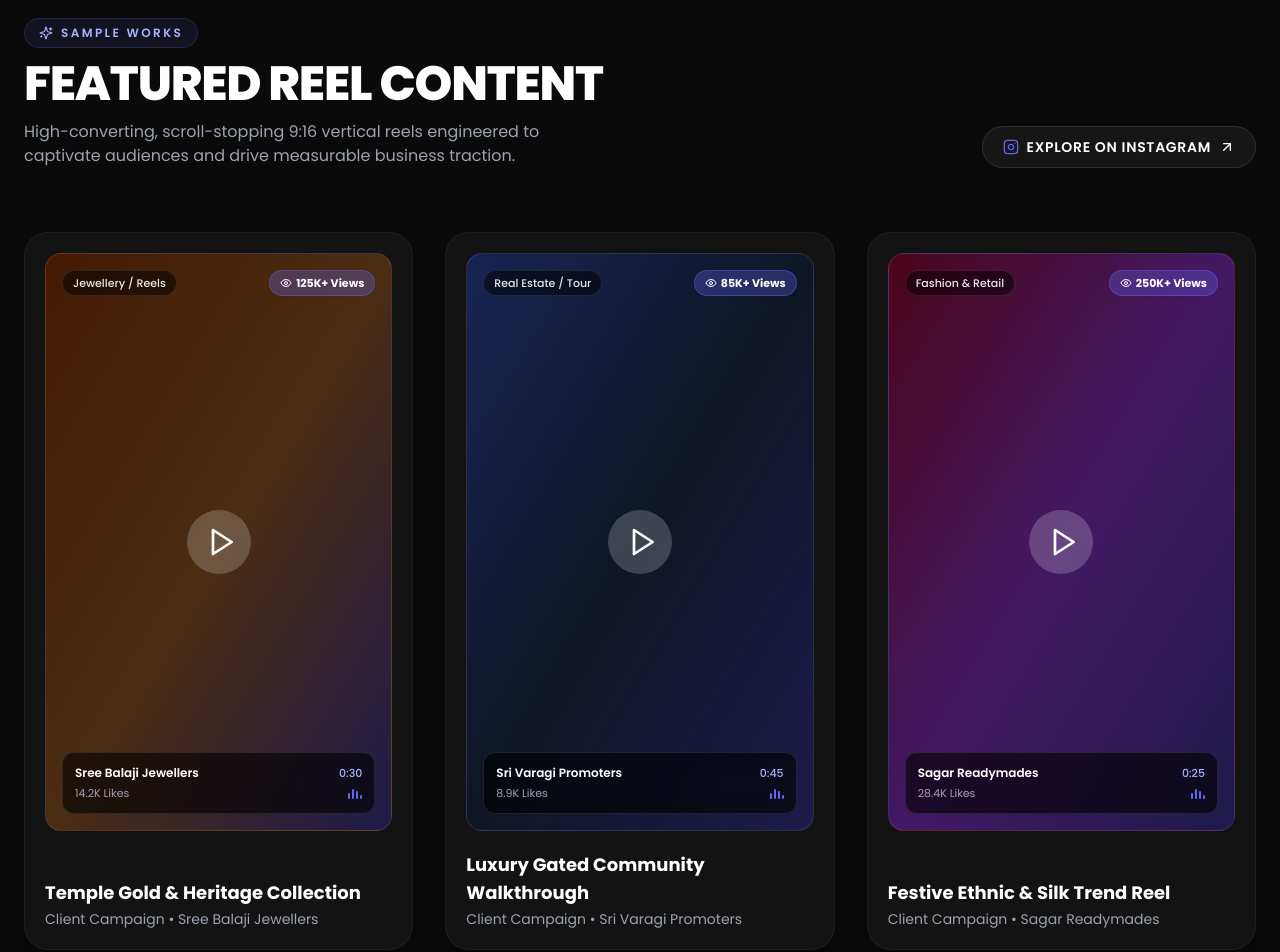
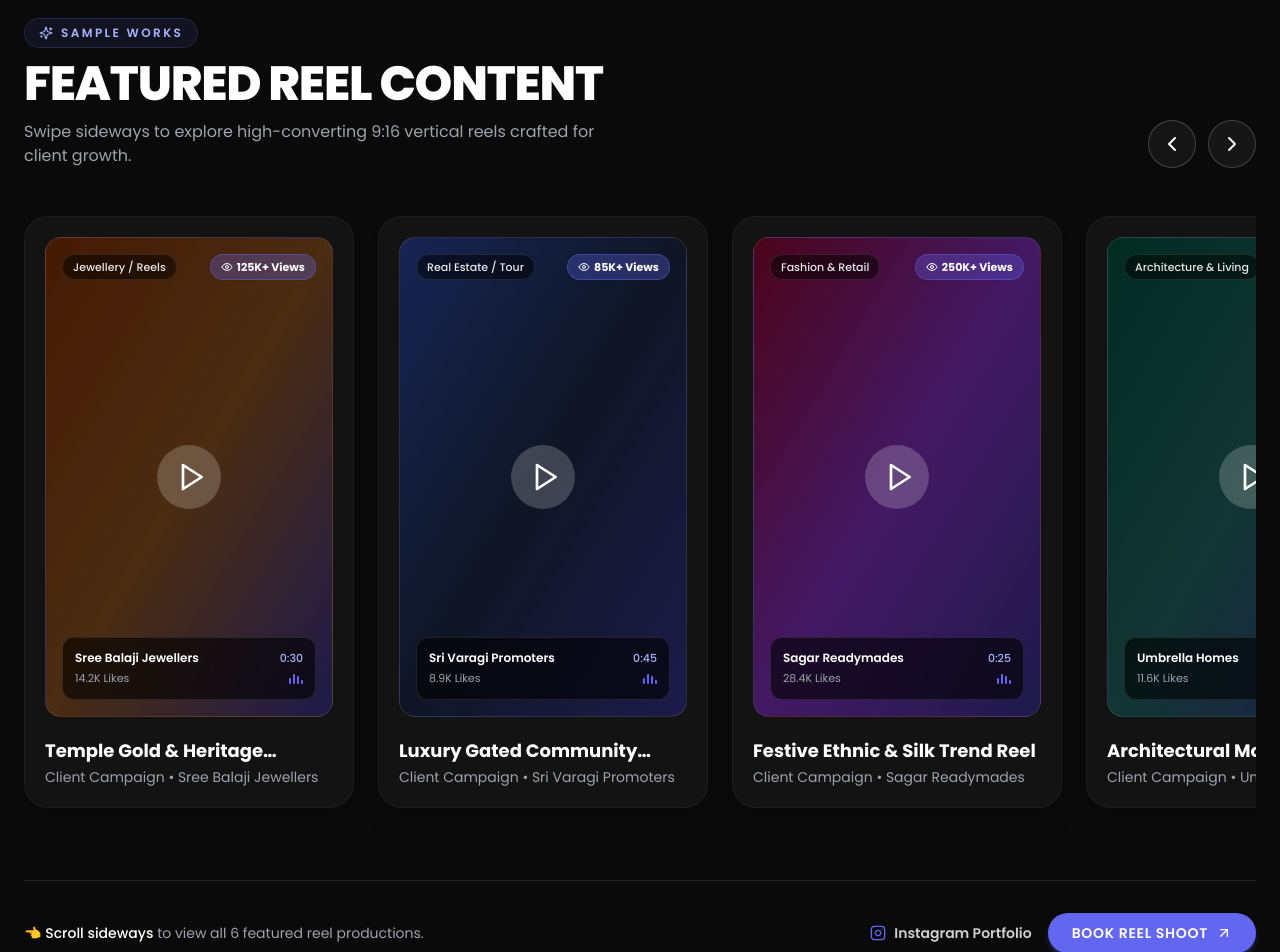
Before and after one commit to Vasanthank994499/Nova-frames-, a Next.js app: page / in a window 1280 px wide. Shown: the part 1820-2772 px from the top of the page. Built offline with nearby package versions, Linux system fonts and the light colour scheme.

Commit message:
feat: make Sample Works 6-reel section scroll sidewards with touch swipe and left/right chevron buttons

```diff
--- a/components/SampleWorks.tsx
+++ b/components/SampleWorks.tsx
@@ -1,8 +1,8 @@
 'use client';
 
-import { useState } from 'react';
+import { useState, useRef } from 'react';
 import { motion } from 'framer-motion';
-import { Play, Pause, Eye, Sparkles, Instagram, ArrowUpRight } from 'lucide-react';
+import { Play, Pause, Eye, Sparkles, Instagram, ArrowUpRight, ChevronLeft, ChevronRight } from 'lucide-react';
 import Link from 'next/link';
 
 interface Reel {
@@ -81,17 +81,29 @@ const reels: Reel[] = [
 
 export default function SampleWorks() {
   const [playingId, setPlayingId] = useState<number | null>(null);
+  const scrollRef = useRef<HTMLDivElement>(null);
 
   const togglePlay = (id: number) => {
     setPlayingId(playingId === id ? null : id);
   };
 
+  const scroll = (direction: 'left' | 'right') => {
+    if (scrollRef.current) {
+      const { current } = scrollRef;
+      const isMobile = window.innerWidth < 640;
+      const scrollAmount = (direction === 'left' ? -1 : 1) * (isMobile ? 290 : 360);
+      current.scrollBy({ left: scrollAmount, behavior: 'smooth' });
+    }
+  };
+
   return (
     <section id="sample-works" className="py-20 sm:py-28 bg-dark text-white relative overflow-hidden border-t border-white/5">
+      {/* Subtle Ambient Glow */}
       <div className="absolute top-1/4 left-1/2 -translate-x-1/2 w-[600px] h-[300px] bg-accent/15 blur-[120px] rounded-full pointer-events-none -z-10" />
 
-      <div className="max-w-7xl mx-auto px-4 sm:px-6">
-        <div className="flex flex-col sm:flex-row sm:items-end justify-between mb-12 sm:mb-16 gap-4">
+      <div className="max-w-7xl mx-auto px-4 sm:px-6 relative">
+        {/* Section Header with Left/Right Scroll Controls */}
+        <div className="flex flex-col sm:flex-row sm:items-end justify-between mb-8 sm:mb-12 gap-4">
           <div>
             <div className="inline-flex items-center gap-2 px-3.5 py-1.5 rounded-full bg-accent/10 border border-accent/20 text-accent-light text-xs font-semibold uppercase tracking-[0.2em] mb-3">
               <Sparkles className="w-3.5 h-3.5" />
@@ -101,39 +113,50 @@ export default function SampleWorks() {
               Featured Reel Content
             </h2>
             <p className="text-gray-400 mt-2 sm:mt-3 text-sm sm:text-base max-w-xl">
-              High-converting, scroll-stopping 9:16 vertical reels engineered to captivate audiences and drive measurable business traction.
+              Swipe sideways to explore high-converting 9:16 vertical reels crafted for client growth.
             </p>
           </div>
 
-          <a
-            href="https://www.instagram.com/nova_.frames?igsi=MWp2OXk4bjIxZmRjaw=="
-            target="_blank"
-            rel="noopener noreferrer"
-            className="inline-flex items-center gap-2 px-5 py-2.5 rounded-full bg-white/5 border border-white/10 hover:border-accent text-white hover:text-accent transition-all text-xs sm:text-sm font-semibold uppercase tracking-wider self-start sm:self-auto group"
+          <div className="flex items-center gap-3 self-end sm:self-auto">
+            {/* Scroll Left Button */}
+            <button
+              onClick={() => scroll('left')}
+              className="w-11 h-11 sm:w-12 sm:h-12 rounded-full border border-white/20 bg-white/5 backdrop-blur-md flex items-center justify-center hover:bg-white/15 hover:border-accent active:scale-95 transition-all text-white"
+              aria-label="Scroll reels left"
             >
-            <Instagram className="w-4 h-4 text-accent" />
-            <span>Explore on Instagram</span>
-            <ArrowUpRight className="w-4 h-4 group-hover:translate-x-0.5 group-hover:-translate-y-0.5 transition-transform" />
-          </a>
+              <ChevronLeft size={22} className="sm:w-6 sm:h-6" />
+            </button>
+
+            {/* Scroll Right Button */}
+            <button
+              onClick={() => scroll('right')}
+              className="w-11 h-11 sm:w-12 sm:h-12 rounded-full border border-white/20 bg-white/5 backdrop-blur-md flex items-center justify-center hover:bg-white/15 hover:border-accent active:scale-95 transition-all text-white"
+              aria-label="Scroll reels right"
+            >
+              <ChevronRight size={22} className="sm:w-6 sm:h-6" />
+            </button>
+          </div>
         </div>
 
-        <div className="grid grid-cols-1 sm:grid-cols-2 lg:grid-cols-3 gap-6 sm:gap-8">
-          {reels.map((reel, index) => {
+        {/* Sidewards / Horizontal Scrolling Container */}
+        <div
+          ref={scrollRef}
+          className="flex gap-5 sm:gap-6 overflow-x-auto snap-x snap-mandatory hide-scrollbar pb-6 -mx-4 px-4 sm:mx-0 sm:px-0 touch-pan-x overscroll-x-contain"
+        >
+          {reels.map((reel) => {
             const isPlaying = playingId === reel.id;
 
             return (
-              <motion.div
+              <div
                 key={reel.id}
-                initial={{ opacity: 0, y: 30 }}
-                whileInView={{ opacity: 1, y: 0 }}
-                viewport={{ once: true, margin: '-50px' }}
-                transition={{ duration: 0.5, delay: index * 0.08, ease: 'easeOut' }}
-                className="bg-dark-card/90 border border-white/5 rounded-3xl p-4 sm:p-5 hover:border-accent/30 transition-all duration-300 shadow-xl group flex flex-col justify-between"
+                className="w-[270px] sm:w-[310px] md:w-[330px] flex-shrink-0 snap-center bg-dark-card/90 border border-white/5 rounded-3xl p-4 sm:p-5 hover:border-accent/30 transition-all duration-300 shadow-xl group flex flex-col justify-between"
               >
+                {/* 9:16 Smartphone Vertical Reel Frame */}
                 <div
                   onClick={() => togglePlay(reel.id)}
-                  className={`w-full aspect-[9/14] sm:aspect-[9/15] rounded-2xl overflow-hidden relative bg-gradient-to-br ${reel.gradient} cursor-pointer group-hover:shadow-2xl group-hover:shadow-accent/20 transition-all duration-500 border border-white/10 flex flex-col justify-between p-4`}
+                  className={`w-full aspect-[9/15] rounded-2xl overflow-hidden relative bg-gradient-to-br ${reel.gradient} cursor-pointer group-hover:shadow-2xl group-hover:shadow-accent/20 transition-all duration-500 border border-white/10 flex flex-col justify-between p-4`}
                 >
+                  {/* Top Bar: Category Pill & Views Badge */}
                   <div className="flex items-center justify-between z-10">
                     <span className="px-2.5 py-1 rounded-full bg-black/50 backdrop-blur-md text-white/90 text-[11px] font-medium border border-white/10">
                       {reel.category}
@@ -144,6 +167,7 @@ export default function SampleWorks() {
                     </span>
                   </div>
 
+                  {/* Center Play/Pause Button */}
                   <div className="absolute inset-0 flex items-center justify-center pointer-events-none">
                     <div className={`w-14 h-14 sm:w-16 sm:h-16 rounded-full bg-white/20 backdrop-blur-md flex items-center justify-center text-white relative transition-transform duration-300 ${isPlaying ? 'scale-105 bg-accent/40' : 'group-hover:scale-110'}`}>
                       {isPlaying && (
@@ -157,10 +181,11 @@ export default function SampleWorks() {
                     </div>
                   </div>
 
+                  {/* Bottom Bar: Client Info & Sound Waveform */}
                   <div className="z-10 bg-black/60 backdrop-blur-md rounded-xl p-3 border border-white/10">
                     <div className="flex items-center justify-between text-xs text-white/80 font-medium">
-                      <span className="font-semibold text-white">{reel.client}</span>
-                      <span className="text-[11px] text-accent-light">{reel.duration}</span>
+                      <span className="font-semibold text-white truncate max-w-[170px]">{reel.client}</span>
+                      <span className="text-[11px] text-accent-light flex-shrink-0">{reel.duration}</span>
                     </div>
                     <div className="flex items-center justify-between text-[11px] text-gray-400 mt-1">
                       <span>{reel.engagement}</span>
@@ -174,29 +199,45 @@ export default function SampleWorks() {
                   </div>
                 </div>
 
+                {/* Card Title & Client Subtitle */}
                 <div className="mt-4 pt-1 flex items-start justify-between gap-3">
                   <div>
-                    <h3 className="text-base sm:text-lg font-bold text-white group-hover:text-accent transition-colors">
+                    <h3 className="text-base sm:text-lg font-bold text-white group-hover:text-accent transition-colors line-clamp-1">
                       {reel.title}
                     </h3>
-                    <p className="text-xs sm:text-sm text-gray-400 mt-0.5">
+                    <p className="text-xs sm:text-sm text-gray-400 mt-0.5 truncate">
                       Client Campaign • {reel.client}
                     </p>
                   </div>
                 </div>
-              </motion.div>
+              </div>
             );
           })}
         </div>
 
-        <div className="mt-12 sm:mt-16 text-center">
+        {/* Footer Actions */}
+        <div className="mt-10 sm:mt-12 flex flex-col sm:flex-row items-center justify-between gap-4 border-t border-white/10 pt-8">
+          <p className="text-xs sm:text-sm text-gray-400">
+            👈 <span className="font-medium text-white">Scroll sideways</span> to view all 6 featured reel productions.
+          </p>
+          <div className="flex items-center gap-4">
+            <a
+              href="https://www.instagram.com/nova_.frames?igsi=MWp2OXk4bjIxZmRjaw=="
+              target="_blank"
+              rel="noopener noreferrer"
+              className="inline-flex items-center gap-2 text-xs sm:text-sm font-semibold text-white/80 hover:text-accent transition-colors"
+            >
+              <Instagram className="w-4 h-4 text-accent" />
+              <span>Instagram Portfolio</span>
+            </a>
             <Link
               href="/contact"
-            className="inline-flex items-center gap-2 px-8 py-3.5 rounded-full bg-accent hover:bg-accent-glow text-white text-xs sm:text-sm font-semibold uppercase tracking-wider transition-all shadow-lg shadow-accent/30 hover:shadow-accent/50"
+              className="inline-flex items-center gap-2 px-6 py-2.5 rounded-full bg-accent hover:bg-accent-glow text-white text-xs sm:text-sm font-semibold uppercase tracking-wider transition-all shadow-md shadow-accent/30"
             >
-            <span>Create Your Brand Reels</span>
+              <span>Book Reel Shoot</span>
               <ArrowUpRight className="w-4 h-4" />
             </Link>
+          </div>
         </div>
       </div>
     </section>
```
Lines whose indentation alone changed are shown as unchanged.
